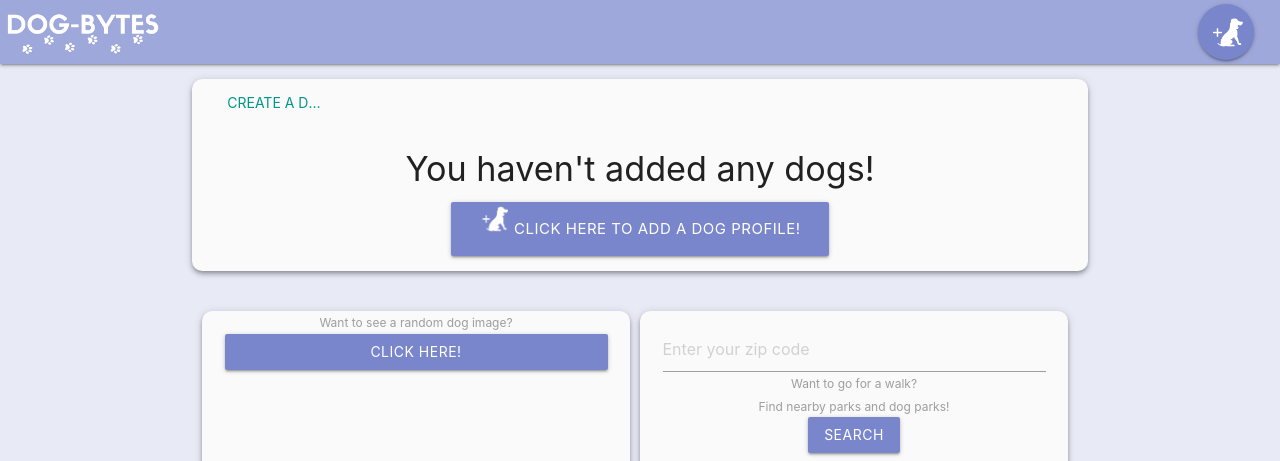
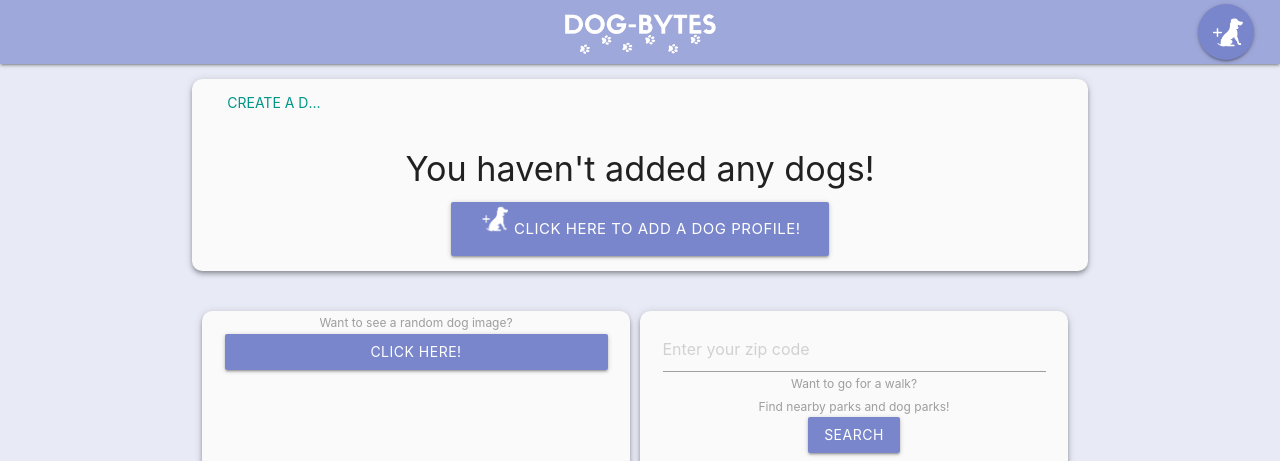
Before and after one commit to navidliwa/dog-bytes, a plain HTML site: page index.html in a window 1280 px wide. Shown: the top 461 px of the page. Drawn offline with nearby package versions, Linux system fonts and the light colour scheme; some packages are replaced by stand-ins of ours; no server answers.

Commit message:
centered logo

```diff
--- a/index.html
+++ b/index.html
@@ -20,7 +20,7 @@
     <!-- Page header with app name: DogBytes -->
     <nav class="indigo lighten-3">
         <div class="nav-wrapper">
-            <img class="brand-logo"height="55px" src="/assets/images/dog-bytes.png ">
+            <img class="brand-logo center"height="55px" src="/assets/images/dog-bytes.png ">
             <!-- Add new dog profile button -->
             <a class="btn-floating btn-large waves-effect waves-light modal-trigger indigo lighten-2"
                 href="#modal1"><img src="./assets/images/add-dog.png" alt="" height="35px" class="add-dog"></a>
```
